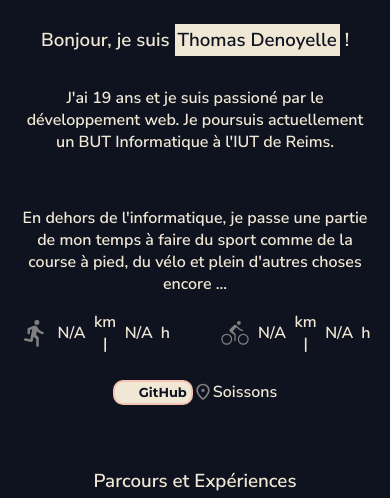
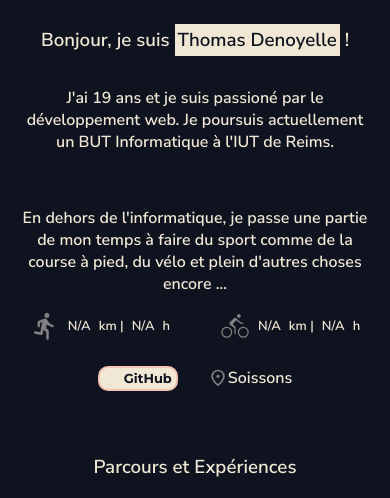
Before and after one commit to ToMaTo1206/portfolio, a plain HTML site: page index.html in a window 390 px wide. Shown: the part 332-830 px from the top of the page. Drawn offline with Linux system fonts and the light colour scheme; no server answers.

Commit message:
responsivité des stats

```diff
--- a/css/index.css
+++ b/css/index.css
@@ -600,6 +600,10 @@ footer{
         font-size: medium;
     }
 
+    .presentation-sup{
+        gap: 30px;
+    }
+
     .exp div {
         width: 90%;
         padding: 20px 0;
@@ -658,6 +662,18 @@ footer{
 
 .linkhover::after {
   width: 0;
+}
+
+.strava{
+    font-size: small;
+}
+
+}
+
+@media screen and (max-width: 360px) {
+
+.strava{
+    font-size: xx-small;
 }
 
 }
```
